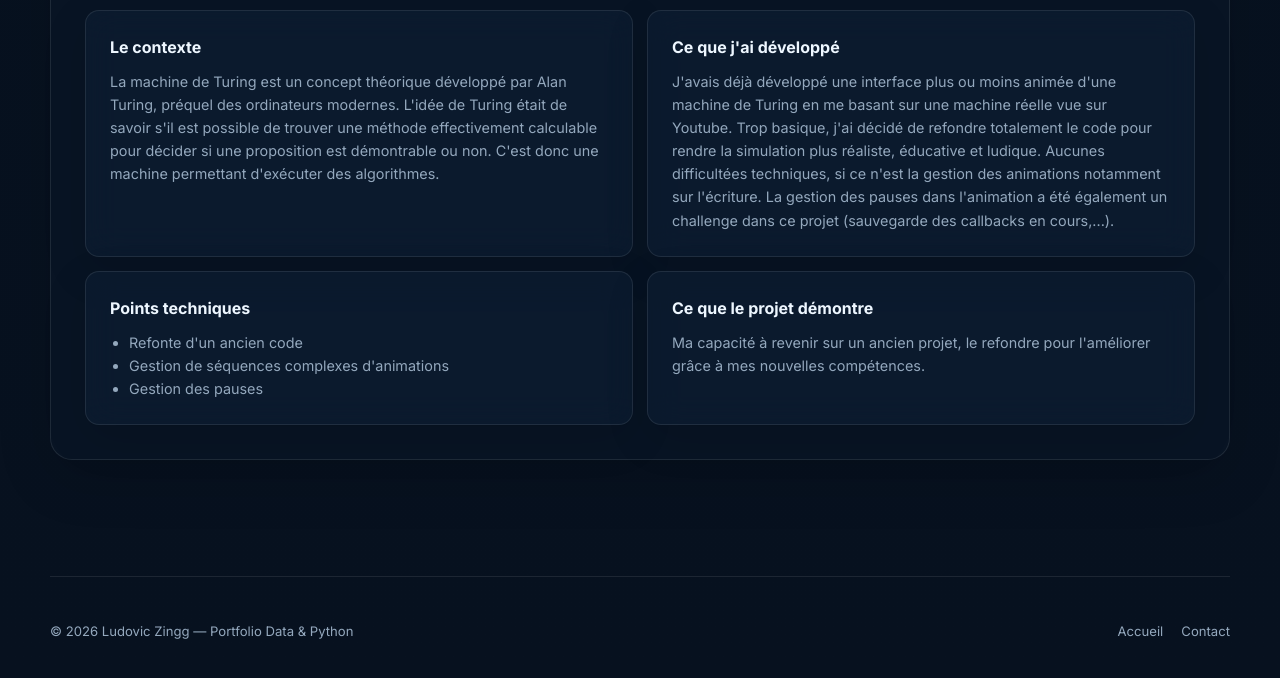
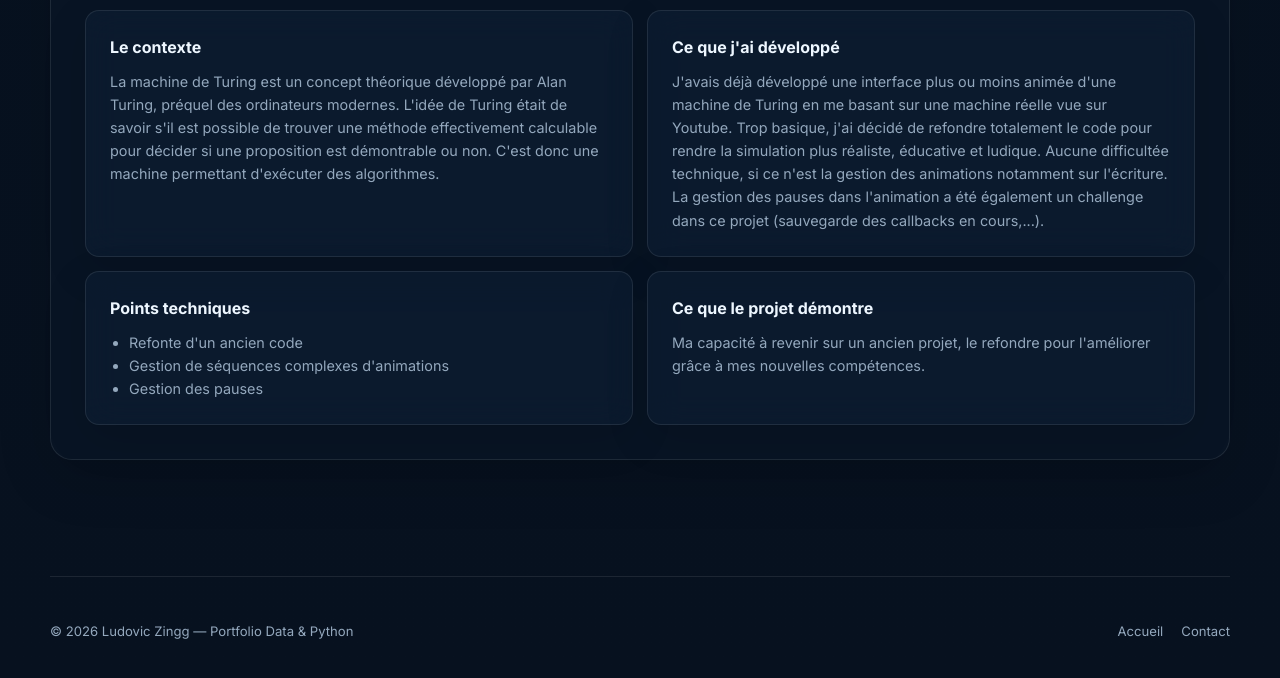
Before and after one commit to ludoviczingg/Portfolio, a plain HTML site: page sciences.html in a window 1280 px wide. Shown: the part 10782-11460 px from the top of the page. Drawn offline with Linux system fonts and the light colour scheme.

Commit message:
Update sciences.html

```diff
--- a/sciences.html
+++ b/sciences.html
@@ -527,7 +527,7 @@
             <p>
               J'avais déjà développé une interface plus ou moins animée d'une machine de Turing en me basant sur une machine réelle vue sur Youtube.
               Trop basique, j'ai décidé de refondre totalement le code pour rendre la simulation plus réaliste, éducative et ludique.
-              Aucunes difficultées techniques, si ce n'est la gestion des animations notamment sur l'écriture. La gestion des pauses dans l'animation a été
+              Aucune difficultée technique, si ce n'est la gestion des animations notamment sur l'écriture. La gestion des pauses dans l'animation a été
               également un challenge dans ce projet (sauvegarde des callbacks en cours,...).
             </p>
           </div>
```
